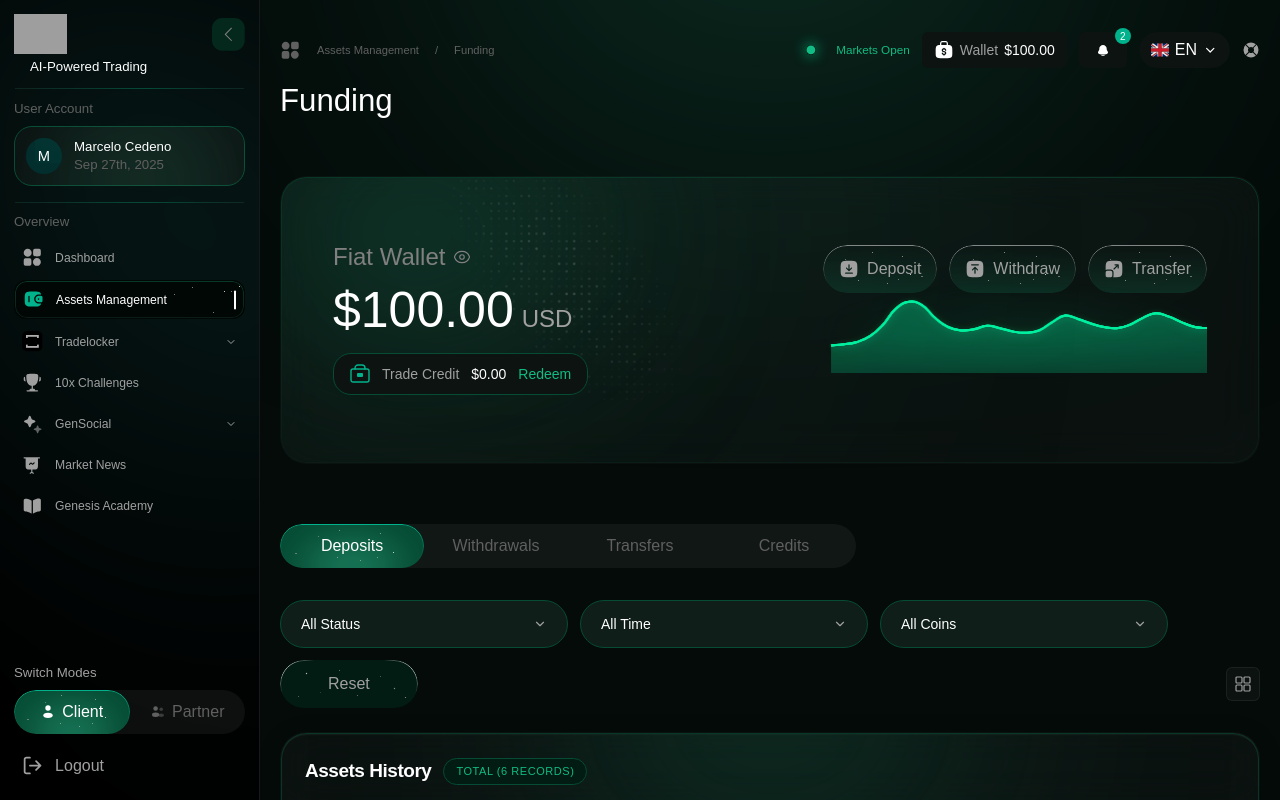
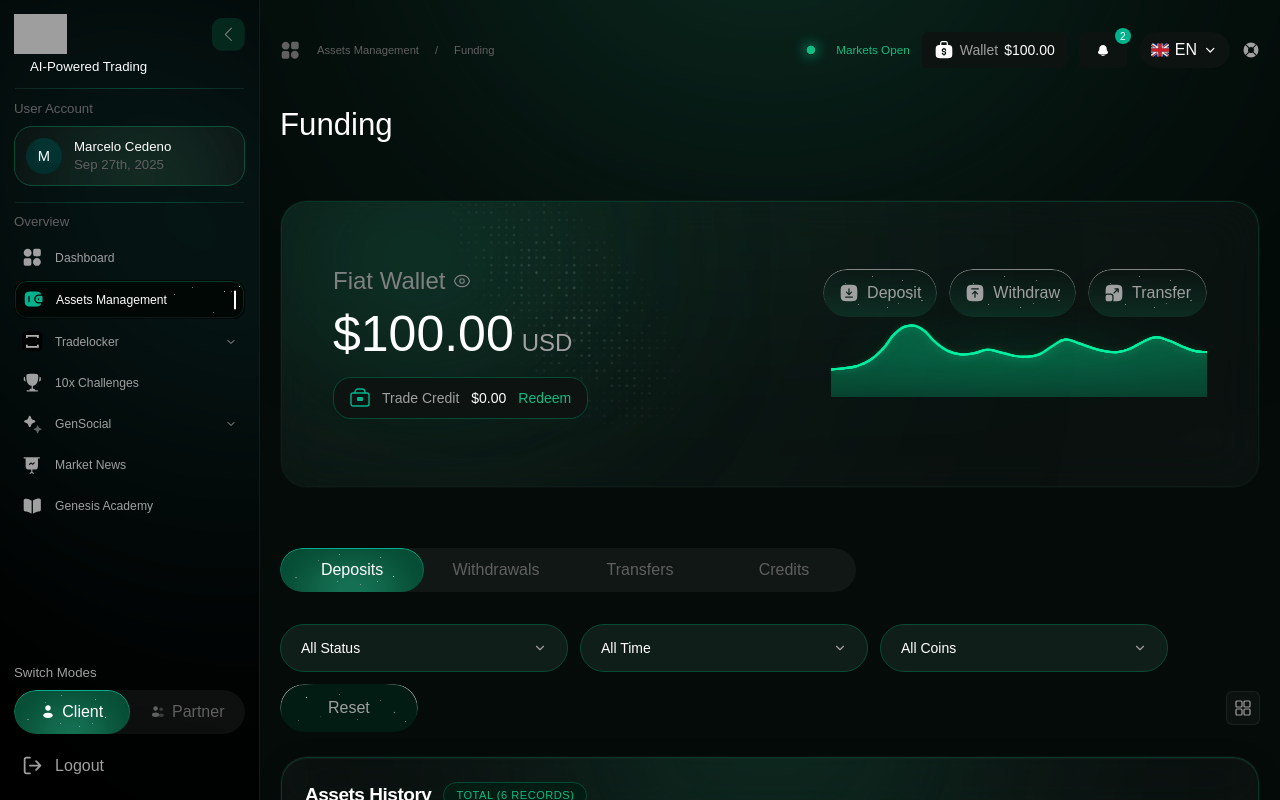
Before and after one commit to Mdx2025/GenesisFxDashboardMDX, a React (Vite) app: page /assets-management in a window 1280 px wide. Built offline with nearby package versions, Linux system fonts and the light colour scheme; grey boxes are pictures that could not be loaded; a web font is replaced by a local one.

Commit message:
fix: align top margin on News, Assets Management, and Accounts pages to match Academy

```diff
--- a/src/pages/AccountsPage.tsx
+++ b/src/pages/AccountsPage.tsx
@@ -42,7 +42,7 @@ export default function AccountsPage() {
         ]}
       />
 
-      <div className="flex flex-col gap-4">
+      <div className="flex flex-col gap-4 mt-6 3xl:mt-8 4xl:mt-10">
         <div className="flex flex-col gap-8">
           {/* Title + Subtitle */}
           <div>
--- a/src/pages/AssetsManagementPage.tsx
+++ b/src/pages/AssetsManagementPage.tsx
@@ -145,7 +145,7 @@ export default function AssetsManagementPage() {
           breadcrumbItems={[{ label: 'Assets Management', href: '/assets-management' }, { label: 'Funding', current: true }]}
         />
 
-          <h1 className="text-white font-normal leading-none text-[clamp(1.5rem,0.75rem+1.5vw,3.5rem)]">Funding</h1>
+          <h1 className="text-white font-normal leading-none text-[clamp(1.5rem,0.75rem+1.5vw,3.5rem)] mt-6 3xl:mt-8 4xl:mt-10">Funding</h1>
 
           <section aria-label="Fiat Wallet" className="py-7 md:py-15">
             <GlassBannerCard contentClassName="py-8 px-5 xl:py-17 xl:px-13 3xl:py-21 3xl:px-10 4xl:py-26 4xl:px-14">
--- a/src/pages/NewsPage.tsx
+++ b/src/pages/NewsPage.tsx
@@ -407,7 +407,7 @@ export default function NewsPage() {
         ]}
       />
 
-      <div className="flex flex-col gap-6 pb-12">
+      <div className="flex flex-col gap-6 pb-12 mt-6 3xl:mt-8 4xl:mt-10">
         {/* Title */}
         <div className="flex items-center gap-4">
           <h1 className="text-white text-h1 font-normal">Daily analysis</h1>
```
